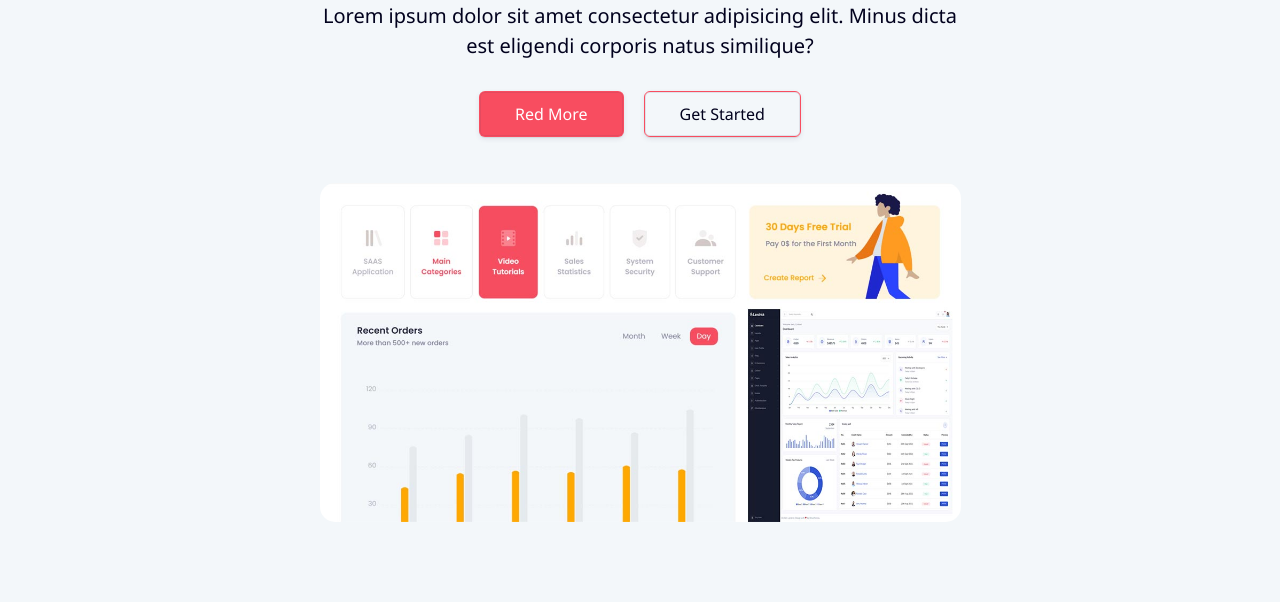
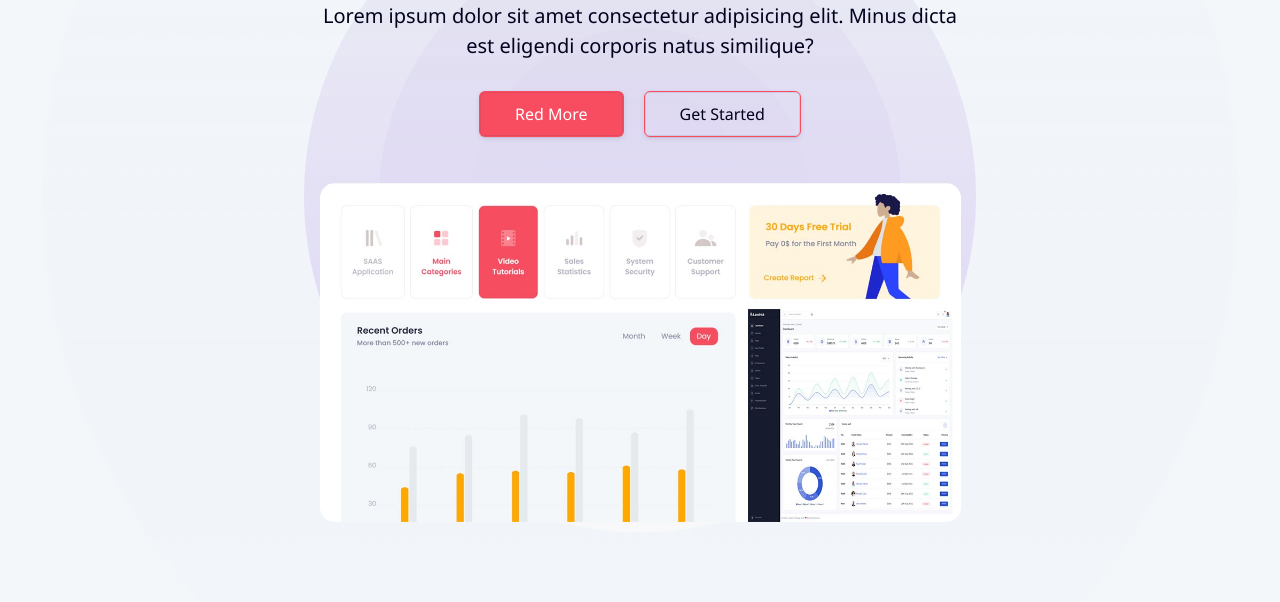
Before and after one commit to rakibahmeddev/dropline-html-template, a plain HTML site: page index.html in a window 1280 px wide. Shown: the part 294-896 px from the top of the page. Drawn offline with Linux system fonts and the light colour scheme.

Commit message:
animation added to the welcome area

```diff
--- a/css/style.css
+++ b/css/style.css
@@ -13,6 +13,7 @@ Version: 1.0
 /*Rebbot Css Area*/
 body {
   font-family: "Noto Sans", sans-serif;
+  background-color: #f3f7fa;
 }
 h1,
 h2,
@@ -93,6 +94,10 @@ img {
 
 .welcome-area {
   padding: 80px 0;
+  position: relative;
+  background: transparent;
+
+  overflow: hidden;
 }
 .welcome-content-text {
   color: rgb(2, 2, 30);
@@ -165,4 +170,84 @@ img {
   -ms-border-radius: 15px;
   -o-border-radius: 15px;
 }
+
 /* ===================Welcome area ends ===================  */
+
+/* =========== Animation starts =========== */
+.effect-bg .radius-1 {
+  transform: translate(-50%, -50%) scale(0.67);
+  -webkit-transform: translate(-50%, -50%) scale(0.67);
+  -moz-transform: translate(-50%, -50%) scale(0.67);
+  -ms-transform: translate(-50%, -50%) scale(0.67);
+  -o-transform: translate(-50%, -50%) scale(0.67);
+}
+.effect-bg > div {
+  position: absolute;
+  top: 50%;
+  left: 50%;
+  transform: translate(-50%, -50%);
+  -webkit-transform: translate(-50%, -50%);
+  -moz-transform: translate(-50%, -50%);
+  -ms-transform: translate(-50%, -50%);
+  -o-transform: translate(-50%, -50%);
+  width: 20rem;
+  height: 20rem;
+  border-radius: 100%;
+  -webkit-border-radius: 100%;
+  -moz-border-radius: 100%;
+  -ms-border-radius: 100%;
+  -o-border-radius: 100%;
+  background: rgb(2, 0, 36);
+  background: linear-gradient(
+    -180deg,
+    rgba(41, 46, 94, 0.034),
+    rgb(227, 221, 246) 65%,
+    #fbfbfbf1 100%
+  );
+  z-index: -1;
+}
+.effect-bg .radius-2 {
+  transform: translate(-50%, -50%) scale(1.05);
+  -webkit-transform: translate(-50%, -50%) scale(1.05);
+  -moz-transform: translate(-50%, -50%) scale(1.05);
+  -ms-transform: translate(-50%, -50%) scale(1.05);
+  -o-transform: translate(-50%, -50%) scale(1.05);
+}
+.effect-bg .radius-3 {
+  transform: translate(-50%, -50%) scale(1.63);
+  -webkit-transform: translate(-50%, -50%) scale(1.63);
+  -moz-transform: translate(-50%, -50%) scale(1.63);
+  -ms-transform: translate(-50%, -50%) scale(1.63);
+  -o-transform: translate(-50%, -50%) scale(1.63);
+}
+.effect-bg .radius-4 {
+  transform: translate(-50%, -50%) scale(2.1);
+  -webkit-transform: translate(-50%, -50%) scale(2.1);
+  -moz-transform: translate(-50%, -50%) scale(2.1);
+  -ms-transform: translate(-50%, -50%) scale(2.1);
+  -o-transform: translate(-50%, -50%) scale(2.1);
+}
+.effect-bg .radius-x {
+  will-change: transform;
+  animation: pulsate 3s infinite;
+  -webkit-animation: pulsate 3s infinite;
+}
+@keyframes pulsate {
+  0% {
+    opacity: 1;
+    transform: translate(-50%, -50%) scale(0.5);
+    -webkit-transform: translate(-50%, -50%) scale(0.5);
+    -moz-transform: translate(-50%, -50%) scale(0.5);
+    -ms-transform: translate(-50%, -50%) scale(0.5);
+    -o-transform: translate(-50%, -50%) scale(0.5);
+  }
+  100% {
+    opacity: 0;
+    transform: translate(-50%, -50%) scale(4);
+    -webkit-transform: translate(-50%, -50%) scale(4);
+    -moz-transform: translate(-50%, -50%) scale(4);
+    -ms-transform: translate(-50%, -50%) scale(4);
+    -o-transform: translate(-50%, -50%) scale(4);
+  }
+}
+/* =========== Animation ends =========== */
--- a/index.html
+++ b/index.html
@@ -57,6 +57,15 @@
 
     <!-- Welcome area starts here  -->
     <div class="welcome-area bg-gray-custom">
+      <!-- Animation starts -->
+      <div class="effect-bg">
+        <div class="radius-1"></div>
+        <div class="radius-2"></div>
+        <div class="radius-3"></div>
+        <div class="radius-4"></div>
+        <div class="radius-x"></div>
+      </div>
+      <!-- Animation ends  -->
       <div class="container h-100">
         <div class="row h-100 align-items-center justify-content-center">
           <div class="col-7">
```
